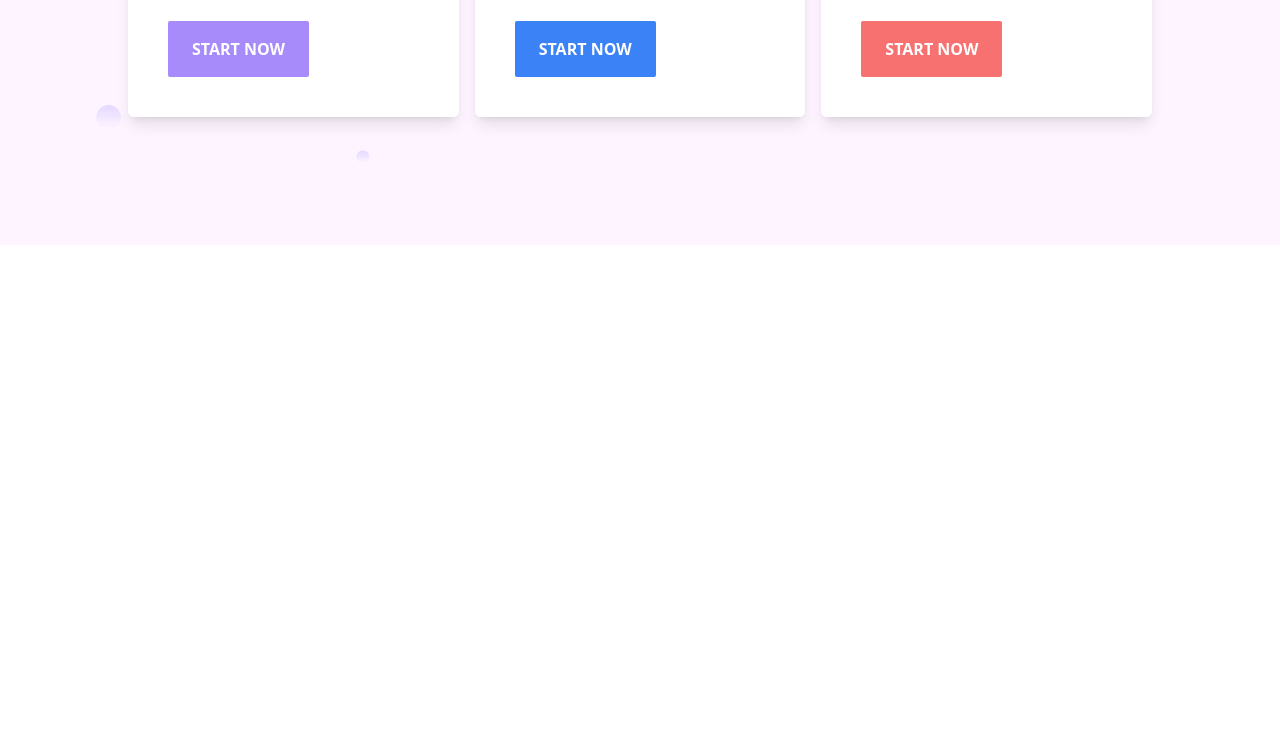
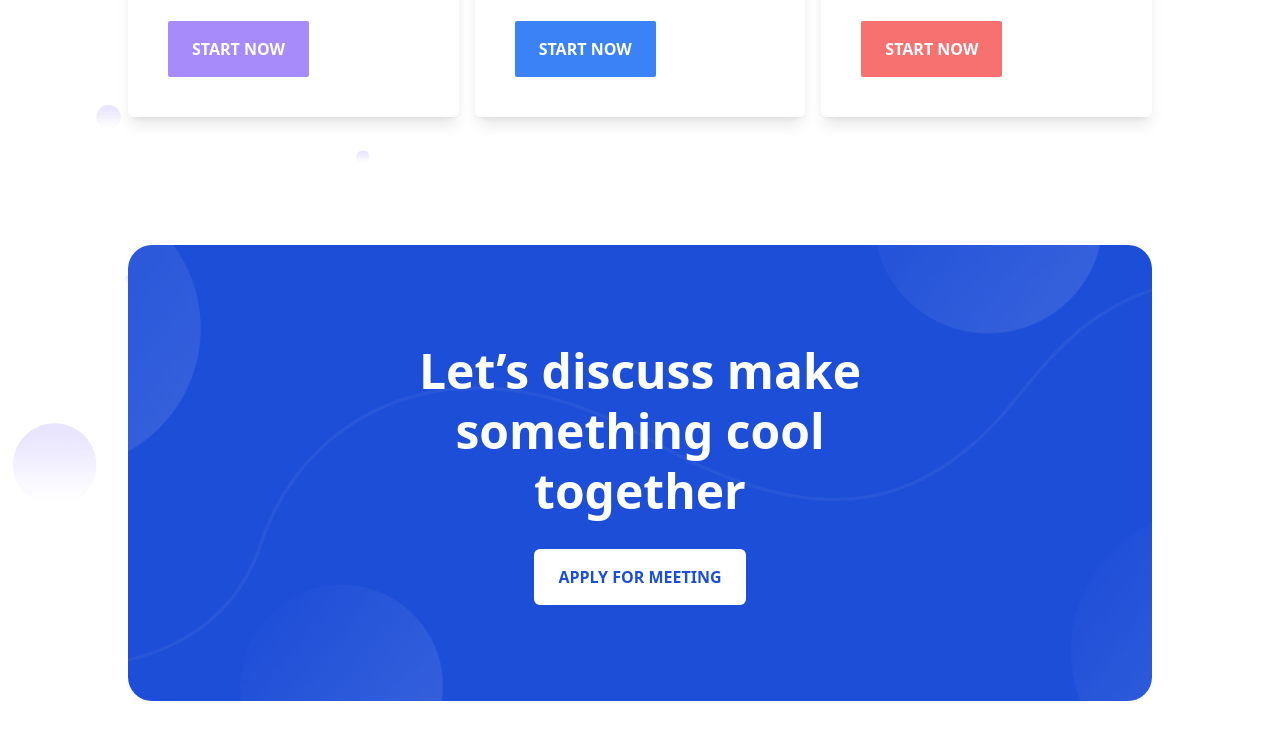
Before and after one commit to gasanashema/samar-web, a website: page html/index.html in a window 1280 px wide. Shown: the part 5534-6273 px from the top of the page. Before the commit the page ends 5779 px from the top, so only its background shows below. Drawn offline with Linux system fonts and the light colour scheme.

Commit message:
added apply for meeting section

```diff
--- a/html/index.html
+++ b/html/index.html
@@ -385,7 +385,7 @@
             </div>
         </div>
         </div>
-        <div class="w-full bg-fuchsia-50"  style="background-image: url(../images/bg/bg20.png);">
+        <div class="w-full pb-24"  style="background-image: url(../images/bg/bg20.png);">
             <div class="max-h-fit py-24 2xl:w-[50%] xl:w-[80%] w-[90%] mx-auto md:mx-auto   bg-cover bg-no-repeat bg-center">
                 <div class="">
                     <h3 class="text-sm text-blue-600 font-bold text-center">Pricing</h3>
@@ -531,6 +531,12 @@
 
                 </div>
             </div>
+
+
+            <div class="max-h-fit py-24 px-64 text-center 2xl:w-[50%] xl:w-[80%] w-[90%] mx-auto md:mx-auto space-y-7 bg-cover bg-no-repeat bg-center bg-blue-700 rounded-3xl" style="background-image: url(../images/bg/bg27.png);">
+                <h1 class="text-white text-5xl font-extrabold leading-tight">Let’s discuss make something cool together</h1>
+                <button class="py-4 px-6 bg-white text-blue-700 rounded-md font-semibold uppercase">Apply for meeting</button>
+            </div>
          </div>
 
     </div>
```
Also changed, not shown: images/bg/bg27.png (added), src/output.css, 1 other file. Lines whose indentation alone changed are shown as unchanged.
